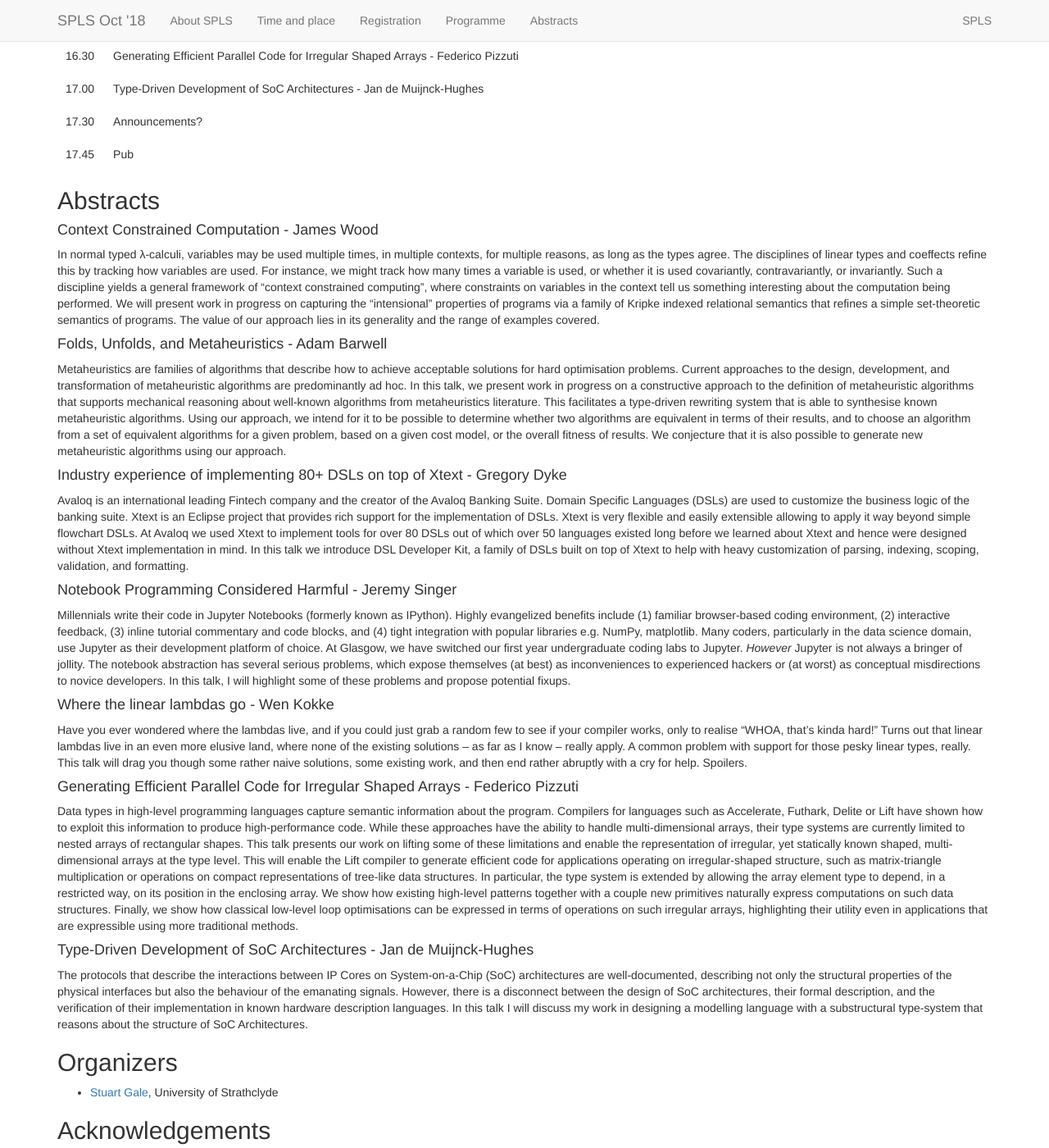
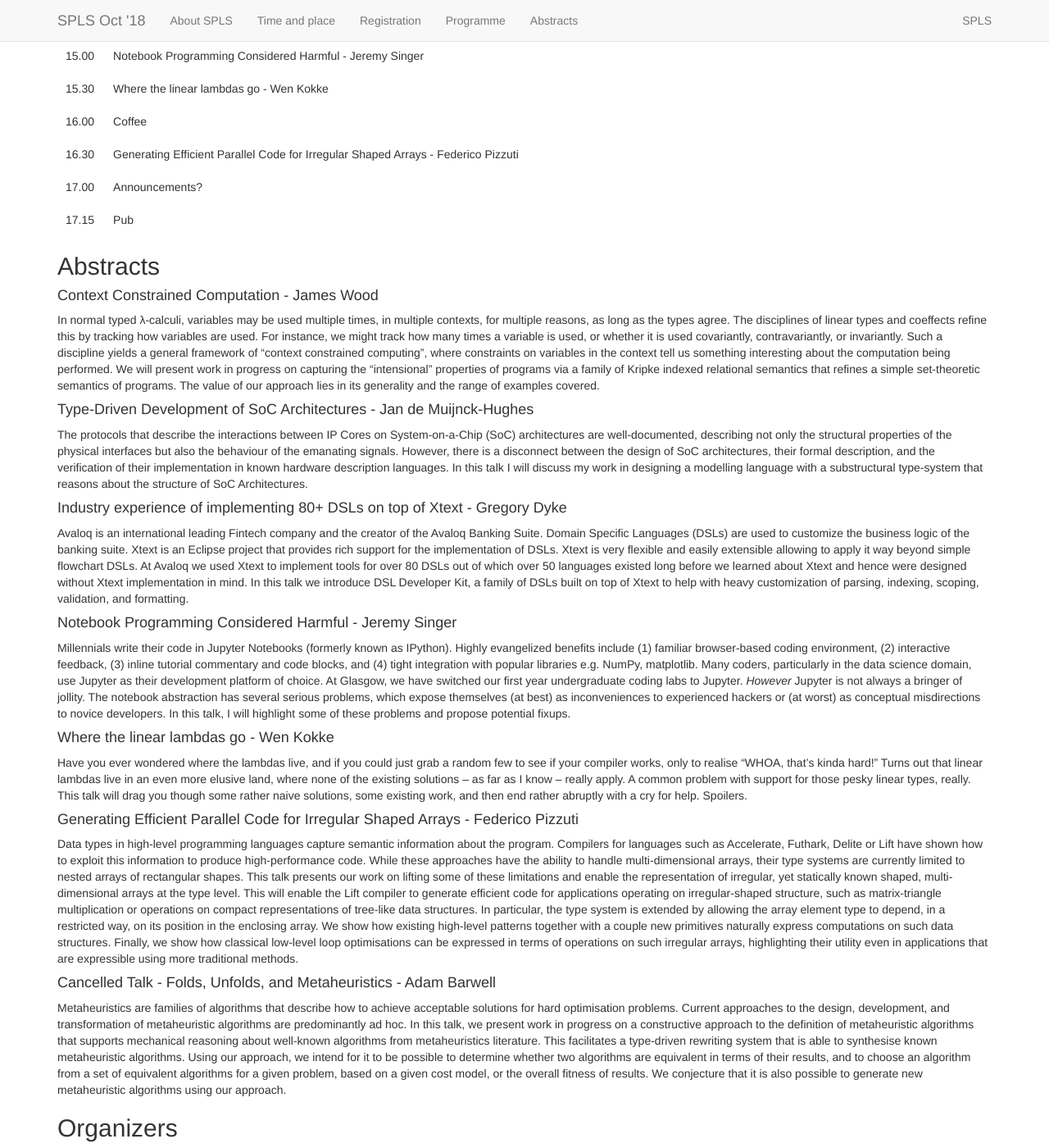
Before and after one commit to msp-strath/spls-18, a Jekyll site: the page built from index.md, in a window 1280 px wide and 1400 px high, scrolled down 857 px. Shown: the whole window at 82% size. Built offline with Jekyll 4.4.1, drawn with Linux system fonts in a browser that asks for light colours; nearby versions of some CDN libraries; part of the change alters nothing that is shown; some of the changed text lies outside the part shown.

Commit message:
Add directions

```diff
--- a/index.md
+++ b/index.md
@@ -15,6 +15,16 @@ reg: Registration
 # Scottish Programming Languages Seminar (SPLS)
 
 ## {{ page.uni }}, {{ page.day }} {{ page.month }} {{ page.year }}
+
+Location: Royal College building
+
+Talks: Room 641
+
+Food/coffee: Room 513
+
+
+The rooms are signposted from the main George Street entrance, and Montrose
+Street (James Weir building) entrance.
 
 ## About SPLS
 
@@ -47,16 +57,15 @@ doodle poll!
 |-------|-----------------|
 | 12.00 | Lunch (provided) |
 | 13.00 | Context Constrained Computation - James Wood |
-| 13.30 | Folds, Unfolds, and Metaheuristics - Adam Barwell |
+| 13.30 | Type-Driven Development of SoC Architectures - Jan de Muijnck-Hughes |
 | 14.00 | Coffee |
 | 14.30 | Industry experience of implementing 80+ DSLs on top of Xtext - Gregory Dyke |
 | 15.00 | Notebook Programming Considered Harmful - Jeremy Singer |
 | 15.30 | Where the linear lambdas go - Wen Kokke |
 | 16.00 | Coffee |
 | 16.30 | Generating Efficient Parallel Code for Irregular Shaped Arrays - Federico Pizzuti |
-| 17.00 | Type-Driven Development of SoC Architectures - Jan de Muijnck-Hughes |
-| 17.30 | Announcements? |
-| 17.45 | Pub |
+| 17.00 | Announcements? |
+| 17.15 | Pub |
 
 
 ## Abstracts
@@ -77,23 +86,17 @@ Kripke indexed relational semantics that refines a simple
 set-theoretic semantics of programs. The value of our approach lies in
 its generality and the range of examples covered.
 
-#### Folds, Unfolds, and Metaheuristics - Adam Barwell
+#### Type-Driven Development of SoC Architectures - Jan de Muijnck-Hughes
 
-Metaheuristics are families of algorithms that describe how to achieve
-acceptable solutions for hard optimisation problems. Current
-approaches to the design, development, and transformation of
-metaheuristic algorithms are predominantly ad hoc. In this talk, we
-present work in progress on a constructive approach to the definition
-of metaheuristic algorithms that supports mechanical reasoning about
-well-known algorithms from metaheuristics literature. This facilitates
-a type-driven rewriting system that is able to synthesise known
-metaheuristic algorithms. Using our approach, we intend for it to be
-possible to determine whether two algorithms are equivalent in terms
-of their results, and to choose an algorithm from a set of equivalent
-algorithms for a given problem, based on a given cost model, or the
-overall fitness of results. We conjecture that it is also possible to
-generate new metaheuristic algorithms using our approach.
-
+The protocols that describe the interactions between IP Cores on
+System-on-a-Chip (SoC) architectures are well-documented, describing
+not only the structural properties of the physical interfaces but also
+the behaviour of the emanating signals.  However, there is a
+disconnect between the design of SoC architectures, their formal
+description, and the verification of their implementation in known
+hardware description languages. In this talk I will discuss my work in
+designing a modelling language with a substructural type-system that
+reasons about the structure of SoC Architectures.
 
 #### Industry experience of implementing 80+ DSLs on top of Xtext - Gregory Dyke
 
@@ -137,7 +140,6 @@ pesky linear types, really. This talk will drag you though some rather
 naive solutions, some existing work, and then end rather abruptly with
 a cry for help. Spoilers.
 
-
 #### Generating Efficient Parallel Code for Irregular Shaped Arrays - Federico Pizzuti
 
 Data types in high-level programming languages capture semantic
@@ -161,17 +163,24 @@ low-level loop optimisations can be expressed in terms of operations
 on such irregular arrays, highlighting their utility even in
 applications that are expressible using more traditional methods.
 
-#### Type-Driven Development of SoC Architectures - Jan de Muijnck-Hughes
 
-The protocols that describe the interactions between IP Cores on
-System-on-a-Chip (SoC) architectures are well-documented, describing
-not only the structural properties of the physical interfaces but also
-the behaviour of the emanating signals.  However, there is a
-disconnect between the design of SoC architectures, their formal
-description, and the verification of their implementation in known
-hardware description languages. In this talk I will discuss my work in
-designing a modelling language with a substructural type-system that
-reasons about the structure of SoC Architectures.
+
+#### Cancelled Talk - Folds, Unfolds, and Metaheuristics - Adam Barwell
+
+Metaheuristics are families of algorithms that describe how to achieve
+acceptable solutions for hard optimisation problems. Current
+approaches to the design, development, and transformation of
+metaheuristic algorithms are predominantly ad hoc. In this talk, we
+present work in progress on a constructive approach to the definition
+of metaheuristic algorithms that supports mechanical reasoning about
+well-known algorithms from metaheuristics literature. This facilitates
+a type-driven rewriting system that is able to synthesise known
+metaheuristic algorithms. Using our approach, we intend for it to be
+possible to determine whether two algorithms are equivalent in terms
+of their results, and to choose an algorithm from a set of equivalent
+algorithms for a given problem, based on a given cost model, or the
+overall fitness of results. We conjecture that it is also possible to
+generate new metaheuristic algorithms using our approach.
 
 ## Organizers
 
```
